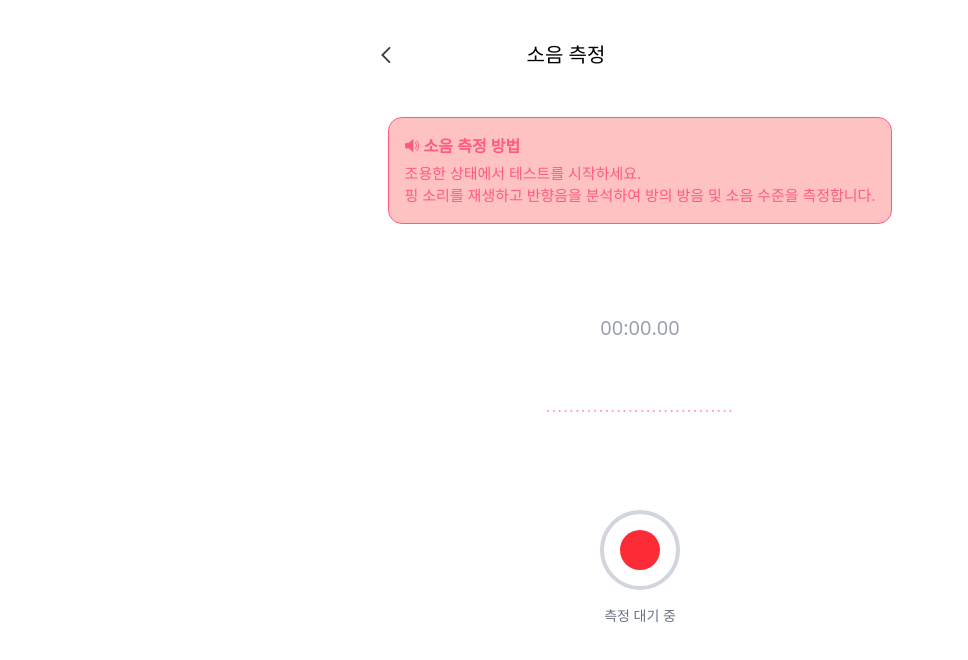
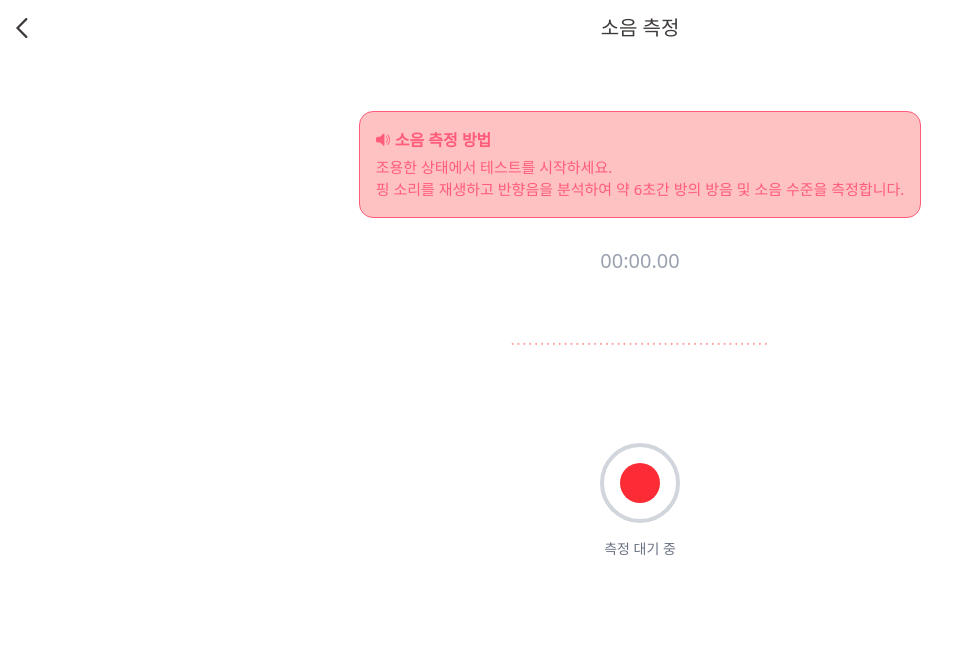
Before and after one commit to 2025-X-Thon-Team9-UNVEIL/UNVEIL_FE, a React (Vite) app: page /sound in a window 1280 px wide. Shown: the top 660 px of the page, without its empty margins (0-968 px from the left). Built offline with nearby package versions, Linux system fonts and the light colour scheme; a web font is replaced by a local one.

Commit message:
♻️ Refactor: 음성 녹음 페이지 리펙토링(#42)

```diff
--- a/src/pages/SoundPage/SoundPage.tsx
+++ b/src/pages/SoundPage/SoundPage.tsx
@@ -4,6 +4,7 @@ import arrowIcon from '@/assets/icon-arrow-left.svg';
 import Record from './components/Record';
 import RankCard from './components/RankCard';
 import { useNavigate } from 'react-router-dom';
+import Txt from '@/components/atoms/Text';
 
 // 스타일링을 위한 컴포넌트들 (가정)
 // import Header from '@/components/Header';
@@ -20,33 +21,29 @@ const SoundPage = () => {
   return (
     <div className="flex flex-col h-screen bg-white">
       {/* 상단 헤더 (뒤로가기 등) */}
-      <header className="flex items-center p-4 mb-[31px]">
-        <button className="text-xl" onClick={() => navigate(-1)}>
-          <img src="/icons/back.svg" alt="Back" className="w-[12px] h-[16px]" />
-        </button>
-        <h1 className="ml-[135px] text-[20px]">소음 측정</h1>
+      <header className="fixed top-0 left-0 right-0 z-20 w-full bg-white">
+        <div className="relative flex h-[56px] items-center justify-center">
+          <button type="button" onClick={() => navigate(-1)} className="absolute left-4 flex items-center">
+            <img src="/icons/back.svg" alt="뒤로가기" className="w-3" />
+          </button>
+          <Txt className="text-xl">소음 측정</Txt>
+        </div>
       </header>
 
-      <main className="flex flex-col items-center  flex-1 px-6">
+      <main className="flex flex-col items-center  flex-1 px-6 mt-[56px]  mb-4">
         {/* 안내 박스 */}
-        <div className="bg-semi-pink border border-Semi-Red rounded-xl p-4 w-full mb-[90px]">
+        <div className="bg-semi-pink border border-Semi-Red rounded-xl p-4 w-full mb-[29px] mt-[31px]">
           <div className="flex items-center gap-[5px] mb-[4px]">
             <img src={speakerIcon} alt="Speaker Icon" className="w-[14px] h-[14px]" />
             <p className="text-Semi-Red font-bold">소음 측정 방법</p>
           </div>
-          <p className="text-Semi-Red text-[15px]">
+          <p className="text-Semi-Red font-regular text-[15px]">
             조용한 상태에서 테스트를 시작하세요.
-            <br />핑 소리를 재생하고 반향음을 분석하여 방의 방음 및 소음 수준을 측정합니다.
+            <br />핑 소리를 재생하고 반향음을 분석하여 약 6초간 방의 방음 및 소음 수준을 측정합니다.
           </p>
         </div>
         <div className="w-full flex-1 flex flex-col items-center">
-          {rank === null ? (
-            <Record onAnalysisComplete={handleAnalysisComplete} />
-          ) : (
-            <div className="flex flex-col items-center px-6 mb-10">
-              <RankCard rank={rank} />
-            </div>
-          )}
+          {rank === null ? <Record onAnalysisComplete={handleAnalysisComplete} /> : <RankCard rank={rank} />}
         </div>
       </main>
     </div>
--- a/src/pages/SoundPage/components/RankCard.tsx
+++ b/src/pages/SoundPage/components/RankCard.tsx
@@ -20,7 +20,7 @@ const RANK_DETAILS: Record<
     grade: 'A',
     title: '흡음 환경 (Safe)',
     desc: '소음이 잘 차단되는 매우 조용한 방입니다!',
-    color: 'text-green-500',
+    color: 'text-Semi-Red',
     bgColor: 'bg-green-50',
   },
   B: {
@@ -34,14 +34,14 @@ const RANK_DETAILS: Record<
     grade: 'C',
     title: '가벽/중공벽 의심',
     desc: '벽이 얇아 웅웅거림이 심하고 이웃 소음이 들릴 수 있습니다.',
-    color: 'text-orange-500',
+    color: 'text-Semi-Red',
     bgColor: 'bg-orange-50',
   },
   D: {
     grade: 'D',
     title: '반사성 표면 (Glass/Tile)',
     desc: '욕실이나 창가처럼 소리가 날카롭게 많이 울립니다.',
-    color: 'text-red-600',
+    color: 'text-Semi-Red',
     bgColor: 'bg-red-100',
   },
 };
@@ -65,8 +65,8 @@ const RankCard = ({ rank }: RankCardProps) => {
   };
 
   return (
-    <div className="flex flex-col w-full justify-center">
-      <div className="relative flex w-full  flex-col items-center justify-center rounded-[20px] border border-gray-100 bg-white p-8 shadow-[0_4px_20px_0_rgba(0,0,0,0.05)] mt-[29px]">
+    <div className="flex flex-col w-full justify-center ">
+      <div className="px-[22px] relative flex w-full  flex-col items-center justify-center rounded-[20px] border border-gray-100 bg-white  shadow-[0_4px_20px_0_rgba(0,0,0,0.05)] pt-[31px] pb-[45px]">
         <div className="mb-6 animate-bounce-slow">
           <img src={mikeIcon} alt="Rank Icon" className="h-24 w-24 object-contain" />
         </div>
@@ -74,12 +74,14 @@ const RankCard = ({ rank }: RankCardProps) => {
 
         <div className={`mb-6 text-lg font-bold ${currentRank.color}`}>{currentRank.title}</div>
 
-        <div className={`break-keep text-center text-sm font-medium leading-relaxed ${currentRank.color}`}>
+        <div className={`break-keep text-center text-[20px] font-medium leading-relaxed ${currentRank.color}`}>
           {currentRank.desc}
         </div>
       </div>
 
-      <button className="flex flex-col gap-[1px] w-full text-center text-white bg-Semi-Red rounded-[10px] py-4 mt-6" onClick={handleGoToResult}>
+      <button
+        className="flex flex-col gap-[1px] w-full text-center text-white bg-Semi-Red rounded-[10px] py-4 mt-6"
+        onClick={handleGoToResult}>
         <p className="text-white text-[20px]">안전도 분석 하러가기</p>
         <p className="text-white text-[14px]">가로등과 CCTV가 없는 위치를 확인하세요</p>
       </button>
--- a/src/pages/SoundPage/components/Record.tsx
+++ b/src/pages/SoundPage/components/Record.tsx
@@ -89,12 +89,17 @@ const Record = ({ onAnalysisComplete }: RecordProps) => {
       recorderRef.current.startRecording();
       startTimer();
       setIsRecording(true);
-      setStatus('녹음 중... 소리가 재생됩니다.');
+      setStatus('데이터 수집 중... 잠시만 기다려주세요.');
       console.log('마이크 권한 획득 및 녹음 시작');
 
       // 4. 0.5초 뒤 테스트 사운드 재생 (녹음기가 켜진 후 소리가 나야 함)
       setTimeout(() => {
         testAudio.current.play().catch((e) => console.error('오디오 재생 실패', e));
+
+        setTimeout(() => {
+          // 테스트 사운드가 재생되고 5.2초 뒤 실행 (녹음 종료)
+          handleStopRecording();
+        }, 5200);
       }, 500);
       console.log('녹음 시작');
     } catch (error) {
@@ -163,9 +168,9 @@ const Record = ({ onAnalysisComplete }: RecordProps) => {
       );
 
       console.log('업로드 성공:', response.data);
-    const resultRank = response.data.result.grade;
+      const resultRank = response.data.result.grade;
       console.log('등급:', resultRank);
-        onAnalysisComplete(resultRank); // 부모 컴포넌트에 등급 전달
+      onAnalysisComplete(resultRank); // 부모 컴포넌트에 등급 전달
       setStatus('분석 완료!');
     } catch (error) {
       console.error('업로드 실패:', error);
@@ -188,13 +193,14 @@ const Record = ({ onAnalysisComplete }: RecordProps) => {
             ))
           ) : (
             /* 대기 상태 점선 */
-            <div className="text-red-300 tracking-widest">................................</div>
+            <div className="text-red-300 tracking-widest">............................................</div>
           )}
         </div>
 
         {/* 녹음 버튼 */}
         <button
-          onClick={isRecording ? handleStopRecording : handleStartRecording}
+          onClick={handleStartRecording}
+          disabled={isRecording}
           className={`w-20 h-20 rounded-full border-4 flex items-center justify-center transition-all ${
             isRecording ? 'border-gray-300 bg-white' : 'border-gray-300 bg-white'
           }`}>
@@ -208,7 +214,7 @@ const Record = ({ onAnalysisComplete }: RecordProps) => {
         </button>
         <p className="mt-4 text-gray-500 text-sm">{status}</p>
 
-        {/* 👇 [추가] 녹음이 끝나면 나타나는 확인용 플레이어 & 다운로드 버튼 */}
+        {/*  녹음이 끝나면 나타나는 확인용 플레이어 & 다운로드 버튼 */}
         {show_download && audioUrl && (
           <div className="mt-8 p-4 border border-gray-300 rounded-lg bg-gray-50 flex flex-col items-center gap-4">
             <p className="font-bold text-sm text-gray-600">녹음 결과 확인 (백엔드 전송 전)</p>
```
